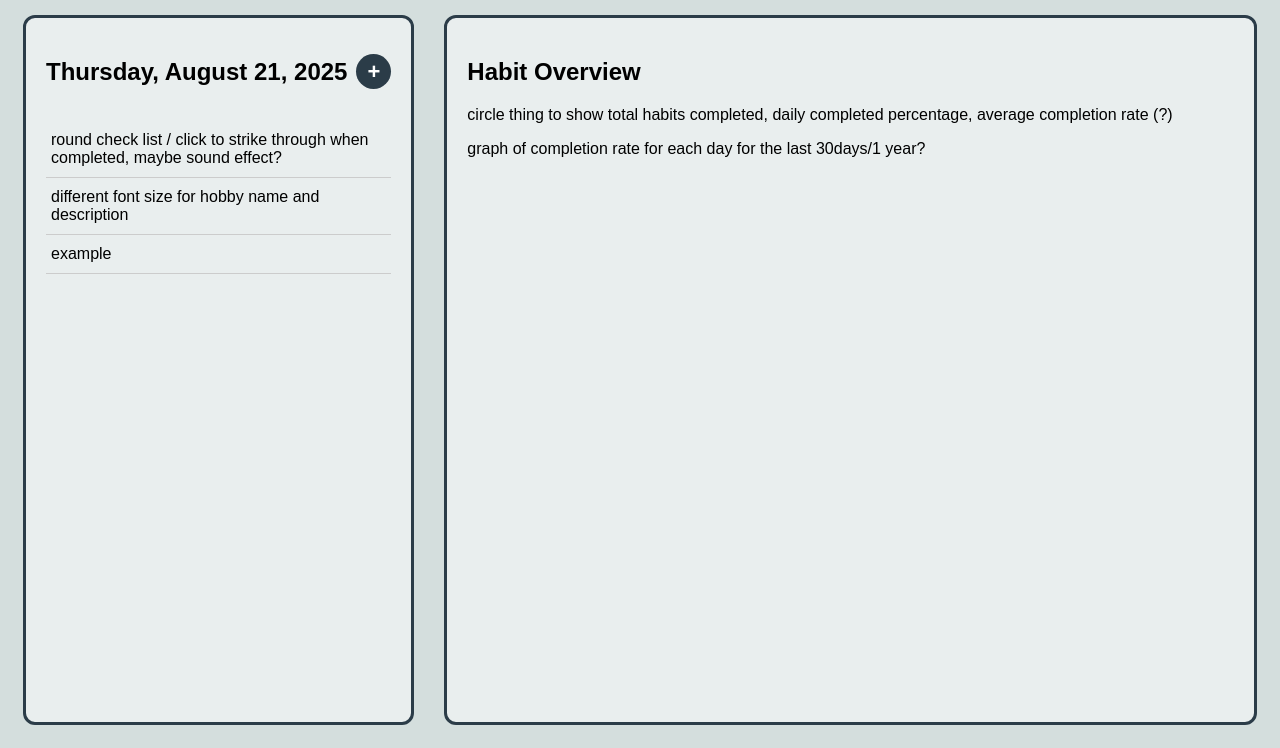
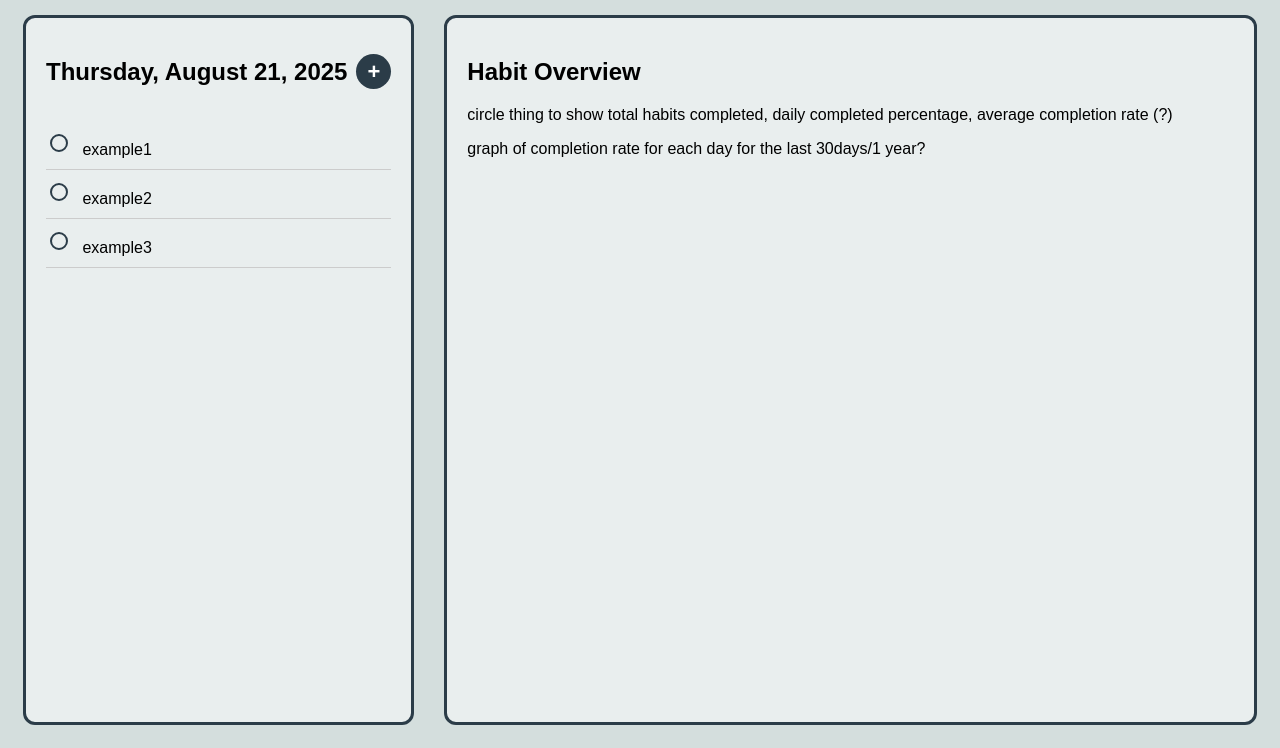
Before and after one commit to icantfindmyhair/gradually, a PHP site: page /habitTracker.php in a window 1280 px wide. Shown: the part 68-816 px from the top of the page. Run offline with PHP 8.4, Linux system fonts and the light colour scheme; some web fonts are replaced.

Commit message:
habit tracker minor UI update

```diff
--- a/habitTracker.css
+++ b/habitTracker.css
@@ -95,6 +95,55 @@ a.title:active {
   text-align: left;
 }
 
+/* .todo-items input[type="checkbox"] {
+  margin-right: 10px;
+  width: 18px;
+  height: 18px;
+  cursor: pointer;
+
+  border-radius: 50%;
+  accent-color: #2B3C48;
+}
+
+.todo-items input[type="checkbox"]:checked + label {
+  text-decoration: line-through;
+  color: gray;
+}
+
+.todo-items input[type="checkbox"]:checked {
+  background-color: #2B3C48;
+} */
+
+.todo-items input[type="checkbox"] {
+  margin-right: 10px;
+  width: 18px;
+  height: 18px;
+  cursor: pointer;
+
+  -webkit-appearance: none;
+  -moz-appearance: none;
+  appearance: none;
+
+  border: 2px solid #2B3C48;
+  border-radius: 50%;
+  display: inline-block;
+  position: relative;
+}
+
+.todo-items input[type="checkbox"]:checked::after {
+  content: "✔";
+  color: #2B3C48;
+  font-size: 14px;
+  position: absolute;
+  top: -2px;
+  left: 2px;
+}
+
+.todo-items input[type="checkbox"]:checked + label {
+  text-decoration: line-through;
+  color: gray;
+}
+
 .add-btn {
   width: 35px;
   height: 35px;
@@ -110,13 +159,6 @@ a.title:active {
 
 .add-btn:hover {
   background-color: #151E27;
-}
-
-.todo-items li {
-  list-style: none;
-  padding: 10px 5px;
-  border-bottom: 1px solid #ccc;
-  font-size: 16px;
 }
 
 /* ------------------------TO DO LIST ITSELF------------------------ */
--- a/habitTracker.php
+++ b/habitTracker.php
@@ -33,9 +33,18 @@
             </div>
 
             <ul class="todo-items">
-                <li>round check list / click to strike through when completed, maybe sound effect?</li>
-                <li>different font size for hobby name and description</li>
-                <li>example</li>
+                <li>
+                    <input type="checkbox" id="item1">
+                    <label for="item1">example1</label>
+                </li>
+                <li>
+                    <input type="checkbox" id="item2">
+                    <label for="item2">example2</label>
+                </li>
+                <li>
+                    <input type="checkbox" id="item3">
+                    <label for="item3">example3</label>
+                </li>
             </ul>
         </div>
 
@@ -58,49 +67,49 @@
                         <li>
                             <label class="repeat-row">
                                 <input type="checkbox" name="repeat[]" value="monday">
-                                <span class="repeat-text">Monday</span>
+                                <span class="repeat-text">Every Monday</span>
                                 <span class="repeat-tick" aria-hidden="true"></span>
                             </label>
                         </li>
                         <li>
                             <label class="repeat-row">
                                 <input type="checkbox" name="repeat[]" value="tuesday">
-                                <span class="repeat-text">Tuesday</span>
+                                <span class="repeat-text">Every Tuesday</span>
                                 <span class="repeat-tick" aria-hidden="true"></span>
                             </label>
                         </li>
                         <li>
                             <label class="repeat-row">
                                 <input type="checkbox" name="repeat[]" value="wednesday">
-                                <span class="repeat-text">Wednesday</span>
+                                <span class="repeat-text">Every Wednesday</span>
                                 <span class="repeat-tick" aria-hidden="true"></span>
                             </label>
                         </li>
                         <li>
                             <label class="repeat-row">
                                 <input type="checkbox" name="repeat[]" value="thursday">
-                                <span class="repeat-text">Thursday</span>
+                                <span class="repeat-text">Every Thursday</span>
                                 <span class="repeat-tick" aria-hidden="true"></span>
                             </label>
                         </li>
                         <li>
                             <label class="repeat-row">
                                 <input type="checkbox" name="repeat[]" value="friday">
-                                <span class="repeat-text">Friday</span>
+                                <span class="repeat-text">Every Friday</span>
                                 <span class="repeat-tick" aria-hidden="true"></span>
                             </label>
                         </li>
                         <li>
                             <label class="repeat-row">
                                 <input type="checkbox" name="repeat[]" value="saturday">
-                                <span class="repeat-text">Saturday</span>
+                                <span class="repeat-text">Every Saturday</span>
                                 <span class="repeat-tick" aria-hidden="true"></span>
                             </label>
                         </li>
                         <li>
                             <label class="repeat-row">
                                 <input type="checkbox" name="repeat[]" value="sunday">
-                                <span class="repeat-text">Sunday</span>
+                                <span class="repeat-text">Every Sunday</span>
                                 <span class="repeat-tick" aria-hidden="true"></span>
                             </label>
                         </li>
```
